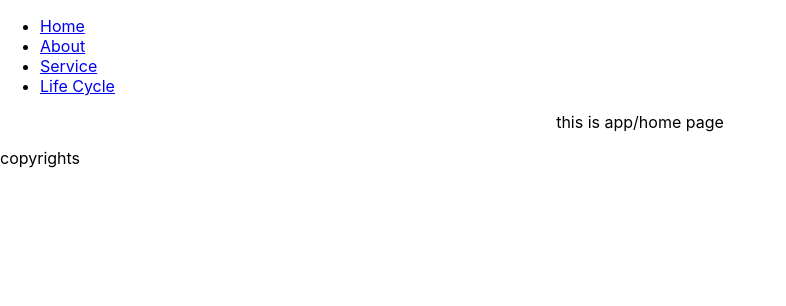
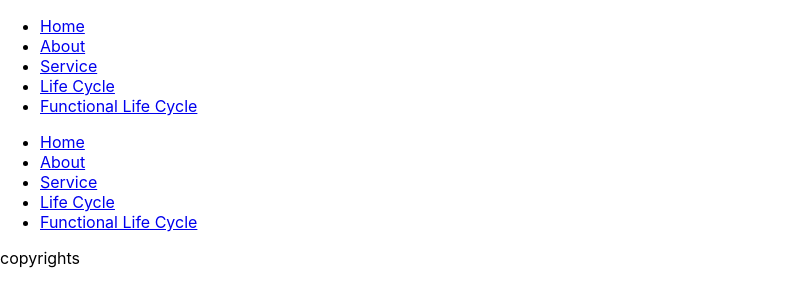
Before and after one commit to Sangavi-N/basic-react-app, a React (Create React App) app: page / in a window 1280 px wide. Shown: the top 306 px of the page, without its empty margins (0-786 px from the left). Built offline with nearby package versions, Linux system fonts and the light colour scheme.

Commit message:
functional-life-cycle-with-routing

```diff
--- a/src/App.js
+++ b/src/App.js
@@ -1,25 +1,39 @@
 import './App.css';
 import React,{ Component } from 'react'
 // import First from './components/Functional';
+import FunctionalLifeCycles from './components/Functional-component';
 
 // import Welcome from './components/Class';
 // import Life from './components/Class-life-cycle';
 // import Main from './components/ClassLifeCycleExample';
-import Header from './components/Header';
-import { Route } from 'react-router-dom';
+
+import { BrowserRouter as Router, Routes, Route } from "react-router-dom";
+import Header from './components/Header'
+import Footer from './components/Footer'
+import About from './components/About'
+import Service from './components/Service'
+import Life from './components/Class-life-cycle'
+
+
+
 
 class App extends Component {
   render(){
   return (
-    <div className="App">
-     {/* <First />
-     <Welcome />
-     {/* <Life /> */}
-     {/* <Main /> */}
-      {/* <Header />
-      <Route /> */}
-      <p>this is app/home page</p>
-     </div>
+
+
+<Router>
+      <Header />
+      <Routes>
+
+        <Route exact path="/" element={<Header />} />
+        <Route path="/service" element={<Service />} />
+        <Route path="/life-cycle" element={<Life />} />
+        <Route path="/functional-lyf-cycle" element={<FunctionalLifeCycles />}/>
+      </Routes>
+      <Footer />
+    </Router>
+
   );
 }
 }
--- /dev/null
+++ b/src/components/Functional-component.js
@@ -0,0 +1,47 @@
+import React, { Component, Fragment, useState, useEffect } from "react";
+function FunctionalLifeCycles (){
+    const[count, setCount]= useState(5);
+
+    useEffect(() => {
+        console.log("ComponentDidMount");
+        }, []);
+
+        useEffect(()=>{
+            console.log("Component will receive props")
+            },[count])
+
+            useEffect(()=>{return()=>{
+                console.log("Component will unmount")
+                }},[])
+
+
+    return (
+        <Fragment>
+          <p>In Functional Component</p>
+          <p>You clicked {count} times</p>
+          <button onClick={()=>{setCount(count+1)}}>Click me</button>
+        </Fragment>
+      );
+
+
+
+}
+
+
+
+
+// forth component
+const Main = () => {
+  const [mount, setMount] = useState(true);
+  let toggleComponent = () => {
+    setMount(!mount);
+  };
+  return (
+    <div className="app">
+      <button onClick={toggleComponent}>Mount / unMount</button>
+      {mount && <FunctionalLifeCycles />}
+      <br />
+    </div>
+  );
+};
+export default Main;
--- a/src/components/Header.js
+++ b/src/components/Header.js
@@ -7,9 +7,10 @@ export default function Header() {
         <>
             <ul>
                 <li><Link to="/">Home</Link></li>
-                <li><Link to="about">About</Link></li>
-                <li><Link to="service">Service</Link></li>
-                <li><Link to="life-cycle">Life Cycle</Link></li>
+                <li><Link to="/about">About</Link></li>
+                <li><Link to="/service">Service</Link></li>
+                <li><Link to="/life-cycle">Life Cycle</Link></li>
+                <li><Link to="/functional-lyf-cycle">Functional Life Cycle</Link></li>
             </ul>
         </>
     )
--- a/src/index.js
+++ b/src/index.js
@@ -4,31 +4,9 @@ import './index.css';
 import App from './App';
 import reportWebVitals from './reportWebVitals';
 // import { BrowserRouter as Router, Switch, Route } from "react-router-dom";
-import { BrowserRouter as Router, Routes, Route } from "react-router-dom";
-import Header from './components/Header'
-import Footer from './components/Footer'
-import About from './components/About'
-import Service from './components/Service'
-import Life from './components/Class-life-cycle'
-
-const Routing = () => {
-  return(
-    <Router>
-      <Header />
-      <Routes>
-        <Route exact path="/" element={<App />} />
-        <Route path="/about" element={<About />} />
-        <Route path="/service" element={<Service />} />
-        <Route path="/life-cycle" element={<Life />} />
-      </Routes>
-      <Footer />
-    </Router>
-  )
-}
-
 ReactDOM.render(
   <React.StrictMode>
-    <Routing />
+    <App />
   </React.StrictMode>,
   document.getElementById('root')
 );
```
Also changed, not shown: 1 other file (tests, documents, lock files or other folders).
